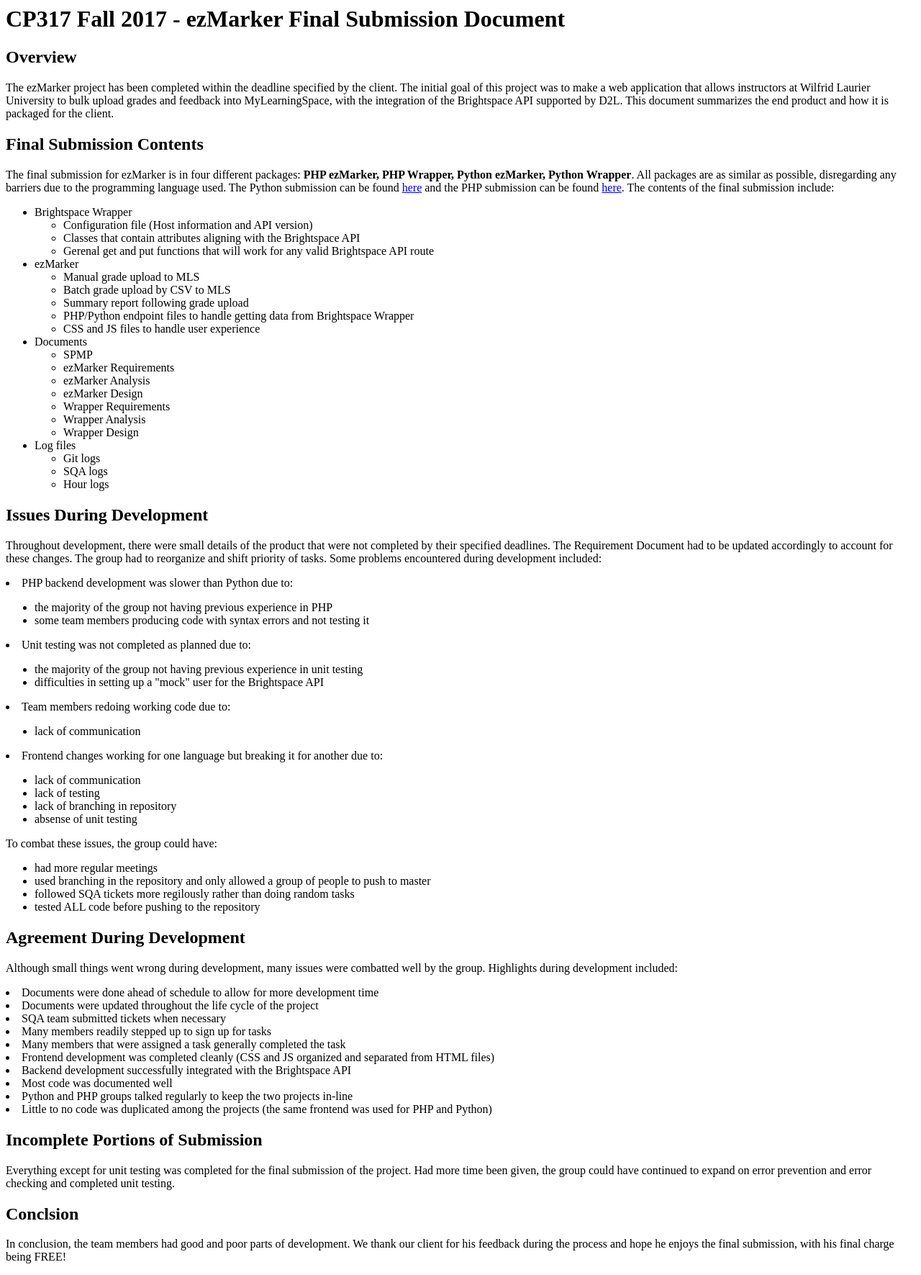
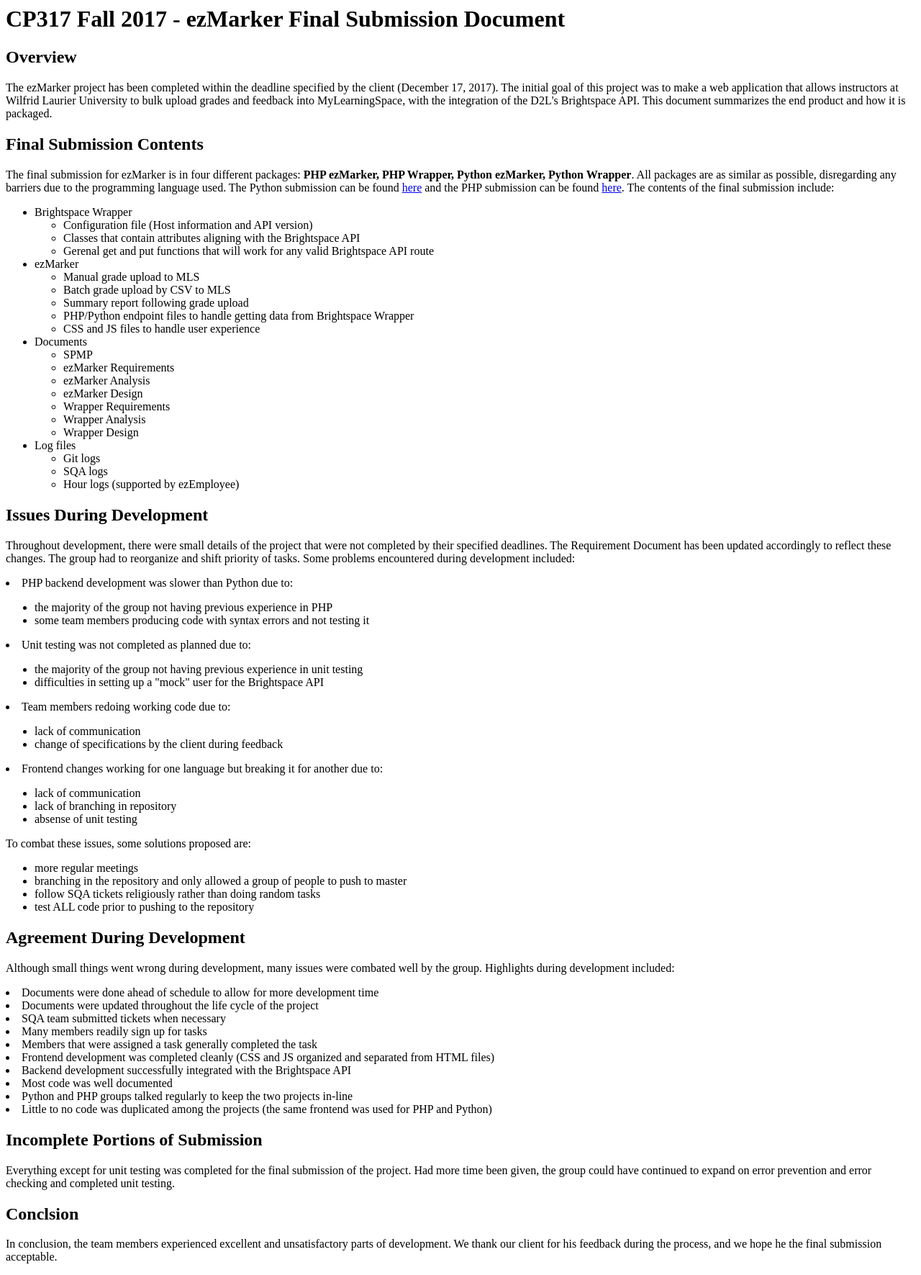
Before and after one commit to Sjohnston3700/CP317_MLS_Project, a PHP site: page /final_submission/final_submission_doc.php in a window 1280 px wide. Shown: the whole page at 72% size. Run offline with PHP 8.4, Linux system fonts and the light colour scheme.

Commit message:
Grammar and spelling corrections. Updated word choices.

```diff
--- a/php/views/final_submission/final_submission_doc.php
+++ b/php/views/final_submission/final_submission_doc.php
@@ -2,7 +2,7 @@
 
 <h2>Overview</h2>
 <p>
-	The ezMarker project has been completed within the deadline specified by the client. The initial goal of this project was to make a web application that allows instructors at Wilfrid Laurier University to bulk upload grades and feedback into MyLearningSpace, with the integration of the Brightspace API supported by D2L. This document summarizes the end product and how it is packaged for the client.
+	The ezMarker project has been completed within the deadline specified by the client (December 17, 2017). The initial goal of this project was to make a web application that allows instructors at Wilfrid Laurier University to bulk upload grades and feedback into MyLearningSpace, with the integration of the D2L's Brightspace API. This document summarizes the end product and how it is packaged.
 </p>
 
 <h2>Final Submission Contents</h2>
@@ -37,14 +37,14 @@
 		<ul>
 			<li>Git logs</li>
 			<li>SQA logs</li>
-			<li>Hour logs</li>
+			<li>Hour logs (supported by ezEmployee)</li>
 		</ul>
 	</ul>
 </p>
 
 <h2>Issues During Development</h2>
 <p>
-	Throughout development, there were small details of the product that were not completed by their specified deadlines. The Requirement Document had to be updated accordingly to account for these changes. The group had to reorganize and shift priority of tasks. Some problems encountered during development included:
+	Throughout development, there were small details of the project that were not completed by their specified deadlines. The Requirement Document has been updated accordingly to reflect these changes. The group had to reorganize and shift priority of tasks. Some problems encountered during development included:
 		<li>PHP backend development was slower than Python due to: </li>
 		<ul>
 			<li>the majority of the group not having previous experience in PHP</li>
@@ -58,34 +58,34 @@
 		<li>Team members redoing working code due to: </li>
 		<ul>
 			<li>lack of communication</li>
+            <li>change of specifications by the client during feedback</li>
 		</ul>
 		<li>Frontend changes working for one language but breaking it for another due to: </li>
 		<ul>
 			<li>lack of communication</li>
-			<li>lack of testing</li>
 			<li>lack of branching in repository</li>
 			<li>absense of unit testing</li>
 		</ul>
-	To combat these issues, the group could have:
+	To combat these issues, some solutions proposed are:
 	<ul>
-		<li>had more regular meetings</li>
-		<li>used branching in the repository and only allowed a group of people to push to master</li>
-		<li>followed SQA tickets more regilously rather than doing random tasks</li>
-		<li>tested ALL code before pushing to the repository</li>
+		<li>more regular meetings</li>
+		<li>branching in the repository and only allowed a group of people to push to master</li>
+		<li>follow SQA tickets religiously rather than doing random tasks</li>
+		<li>test ALL code prior to pushing to the repository</li>
 	</ul>
 
 </p>
 <h2>Agreement During Development</h2>
 <p>
-	Although small things went wrong during development, many issues were combatted well by the group. Highlights during development included:
+	Although small things went wrong during development, many issues were combated well by the group. Highlights during development included:
 		<li>Documents were done ahead of schedule to allow for more development time</li>
 		<li>Documents were updated throughout the life cycle of the project</li>
 		<li>SQA team submitted tickets when necessary</li>
-		<li>Many members readily stepped up to sign up for tasks</li>
-		<li>Many members that were assigned a task generally completed the task</li>
+		<li>Many members readily sign up for tasks</li>
+		<li>Members that were assigned a task generally completed the task</li>
 		<li>Frontend development was completed cleanly (CSS and JS organized and separated from HTML files)</li>
 		<li>Backend development successfully integrated with the Brightspace API</li>
-		<li>Most code was documented well</li>
+		<li>Most code was well documented</li>
 		<li>Python and PHP groups talked regularly to keep the two projects in-line</li>
 		<li>Little to no code was duplicated among the projects (the same frontend was used for PHP and Python)</li>
 </p>
@@ -95,5 +95,5 @@
 </p>
 <h2>Conclsion</h2>
 <p>
-	In conclusion, the team members had good and poor parts of development. We thank our client for his feedback during the process and hope he enjoys the final submission, with his final charge being FREE!
+	In conclusion, the team members experienced excellent and unsatisfactory parts of development. We thank our client for his feedback during the process, and we hope he the final submission acceptable.
 </p>
```
